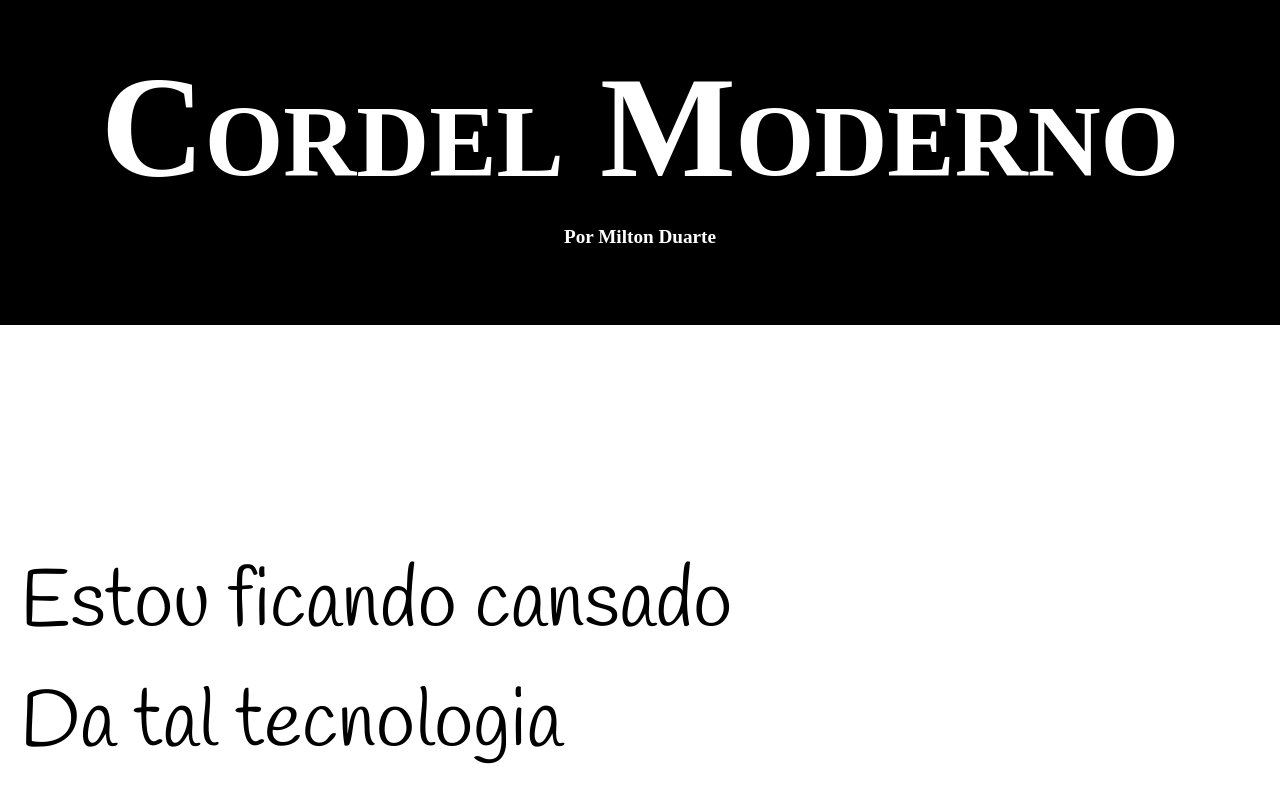
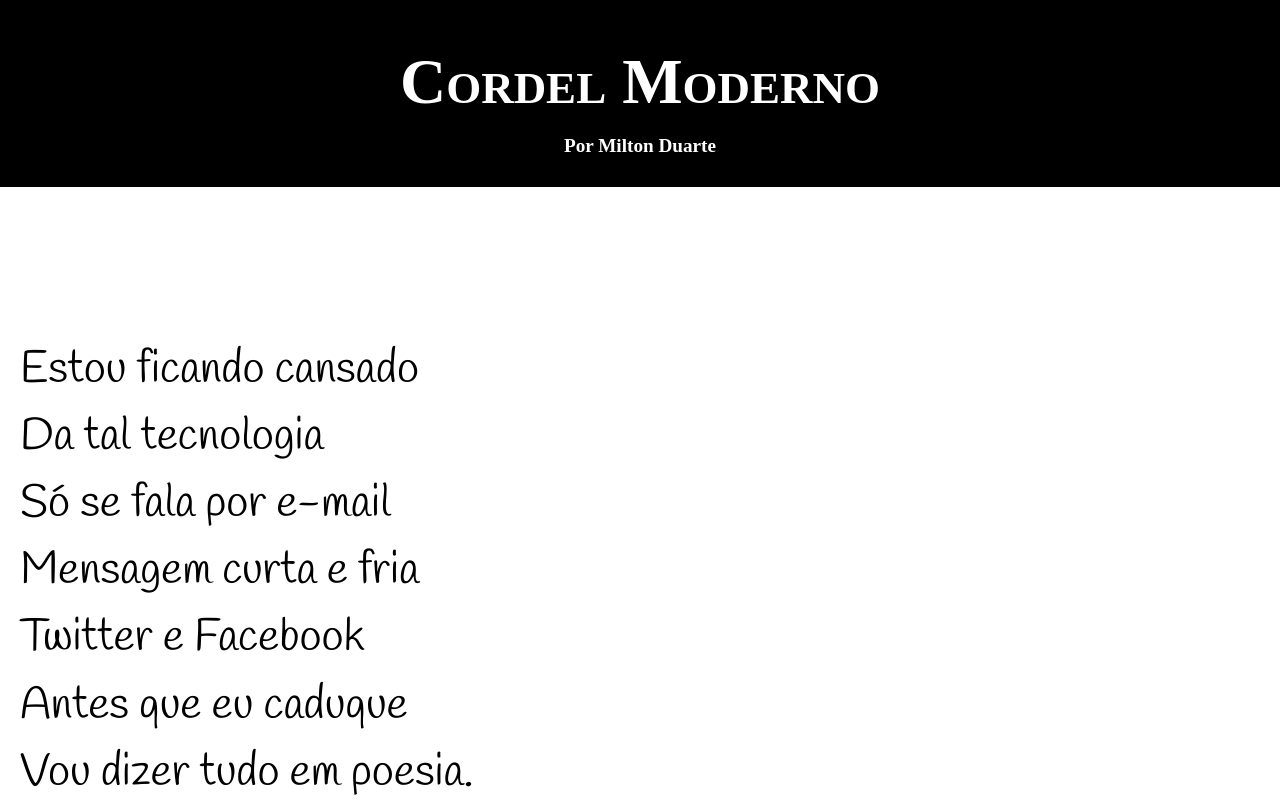
Before and after one commit to codeshino/cordel, a plain HTML site: page index.html in a window 1280 px wide. Shown: the top 800 px of the page. Drawn offline with Linux system fonts and the light colour scheme.

Commit message:
adaptation fonts

```diff
--- a/style.css
+++ b/style.css
@@ -8,7 +8,7 @@ body{
 
 h1{
     display: block;
-    font-size: 9em;
+    font-size: 5vw;
     font-variant: small-caps;
     text-align: center;
     margin-bottom: 20px;
@@ -24,7 +24,7 @@ h2{
 }
 
 main p{
-    font-size: 5em;
+    font-size: 3.5vw;
     padding: 20px;
     line-height: 1.5em;
     font-family: "Handlee", serif;
@@ -43,12 +43,14 @@ a:hover{
 
 header{
     background-color: black;
-    height: 325px;
-    position: static;
+}
+
+header > h2{
+    padding-bottom: 30px;
 }
 
 main section.destaque{
-    height: 1000px;
+    max-height: 1000px;
     background-position: center center;
     background-size: cover;
     background-attachment: fixed;
```
